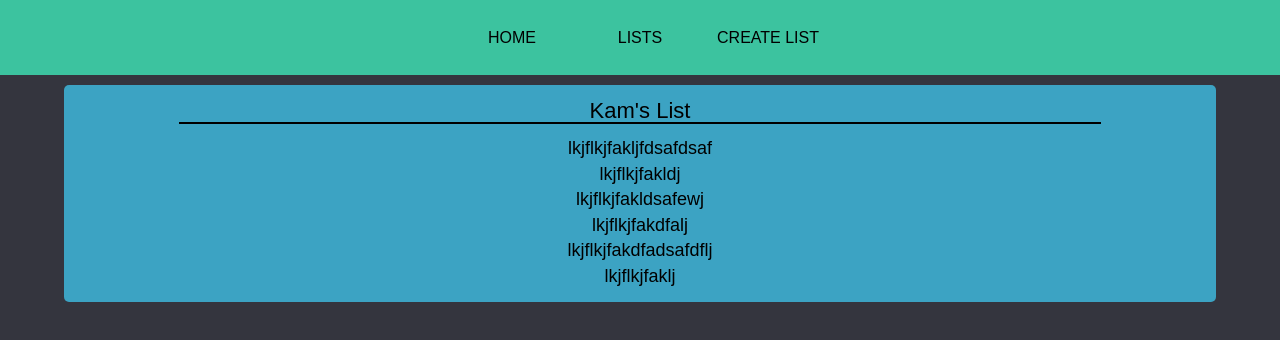
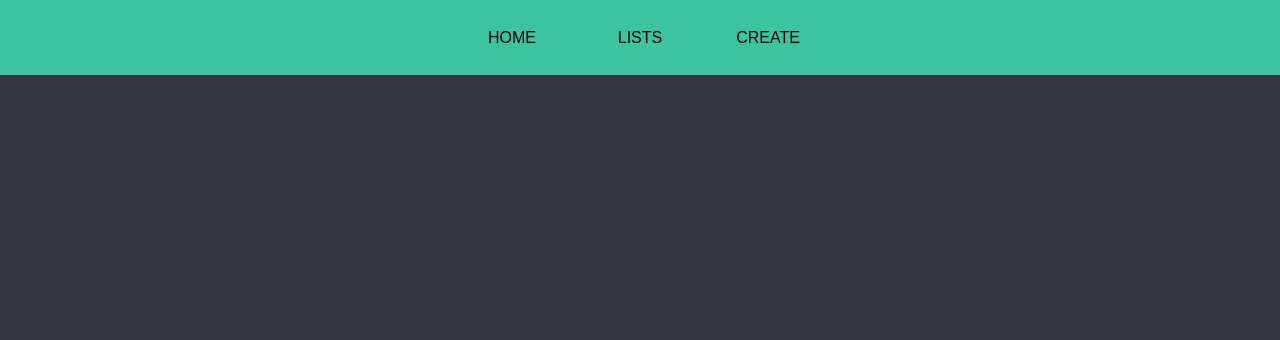
Before and after one commit to CameronK24/christmas-lists, a React (Create React App) app: page /#/lists in a window 1280 px wide. Shown: the top 340 px of the page. Built offline with nearby package versions, Linux system fonts and the light colour scheme.

Commit message:
added router config

```diff
--- a/package.json
+++ b/package.json
@@ -8,6 +8,7 @@
     "@testing-library/user-event": "^13.5.0",
     "react": "^18.2.0",
     "react-dom": "^18.2.0",
+    "react-router-dom": "^7.6.3",
     "react-scripts": "5.0.1",
     "web-vitals": "^2.1.4"
   },
--- a/src/App.js
+++ b/src/App.js
@@ -1,12 +1,12 @@
 import './App.css';
 import Nav from './Components/Nav/Nav';
-import Home from './Components/Home/Home';
+import routes from './routes';
 
-function App() {
+const App = () => {
   return (
     <div className="app">
       <Nav/>
-      <Home/>
+      {routes}
     </div>
   );
 }
--- a/src/Components/CreateList/Create.js
+++ b/src/Components/CreateList/Create.js
@@ -5,7 +5,9 @@ const Create = () => {
 
 
   return (
-    <div></div>
+    <div className="create-wrapper">
+
+    </div>
   )
 }
 
--- a/src/Components/CreateList/create.css
+++ b/src/Components/CreateList/create.css
@@ -0,0 +1,3 @@
+.create-wrapper {
+
+}
--- a/src/Components/Nav/Nav.js
+++ b/src/Components/Nav/Nav.js
@@ -1,13 +1,14 @@
 import React from 'react';
+import {Link} from 'react-router-dom';
 import './nav.css';
 
 const Nav = () => {
   return (
     <div className='nav-wrap'>
       <ul className='nav-list'>
-        <li>HOME</li>
-        <li>LISTS</li>
-        <li>CREATE LIST</li>
+        <Link to='/home'>HOME</Link>
+        <Link to='/lists'>LISTS</Link>
+        <Link to='/create'>CREATE</Link>
       </ul>
     </div>
   )
--- a/src/Components/Nav/nav.css
+++ b/src/Components/Nav/nav.css
@@ -13,17 +13,19 @@
   align-items: center;
 }
 
-.nav-list li {
+.nav-list > * {
   display: flex;
   justify-content: center;
   align-items: center;
   height: 100%;
   width: calc(100% / 3);
   text-align: center;
+  text-decoration: none;
+  color: inherit;
   cursor: pointer;
   transition: .2s;
 }
 
-.nav-list li:hover {
+.nav-list > *:hover {
   background-color: aliceblue;
 }
--- a/src/index.js
+++ b/src/index.js
@@ -4,11 +4,14 @@ import './index.css';
 import App from './App';
 import './reset.css';
 import reportWebVitals from './reportWebVitals';
+import {HashRouter, BrowserRouter} from 'react-router-dom';
 
 const root = ReactDOM.createRoot(document.getElementById('root'));
 root.render(
   <React.StrictMode>
-    <App />
+    <HashRouter>
+      <App />
+    </HashRouter>
   </React.StrictMode>
 );
 
--- /dev/null
+++ b/src/routes.js
@@ -0,0 +1,13 @@
+import React from 'react';
+import {Routes, Route} from 'react-router-dom';
+import Home from './Components/Home/Home';
+import Lists from './Components/Lists/Lists';
+import Create from './Components/CreateList/Create';
+
+export default (
+  <Routes>
+    <Route element={Home} path='/home' />
+    <Route element={Lists} path='/lists' />
+    <Route element={Create} path='/create' />
+  </Routes>
+);
```
Also changed, not shown: 1 other file (tests, documents, lock files or other folders).
